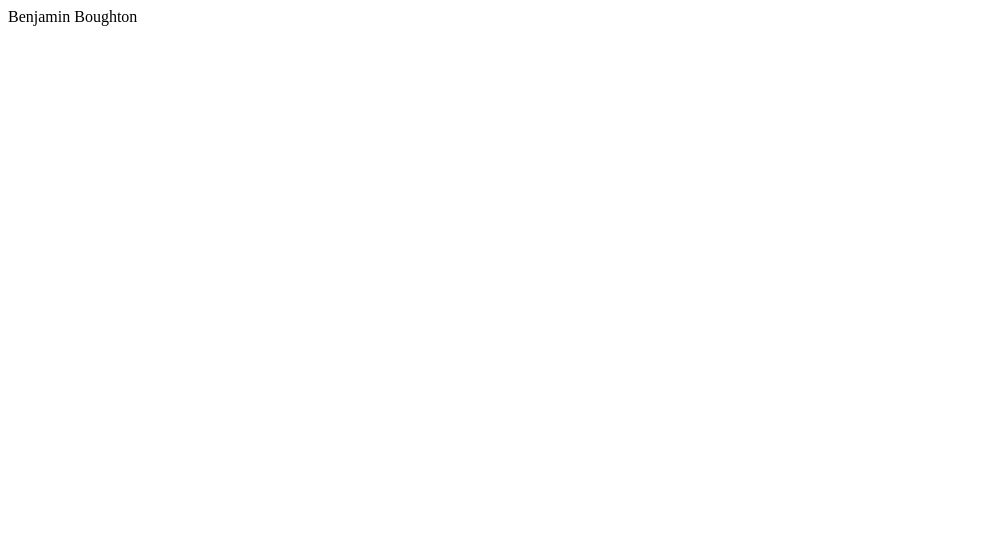
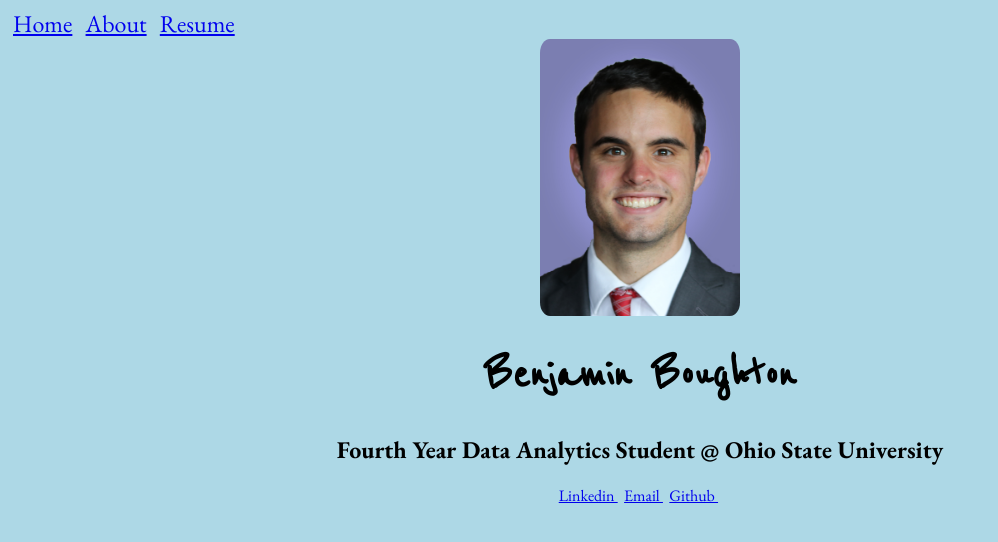
Before and after one commit to BenjaminBoughton/BenjaminBoughton.github.io, a plain HTML site: page index.html in a window 1280 px wide. Shown: the whole page, without its empty margins (0-998 px from the left). Drawn offline with nearby package versions, Linux system fonts and the light colour scheme.

Commit message:
First steps

```diff
--- /dev/null
+++ b/CSS/main.css
@@ -0,0 +1,33 @@
+body {
+	background: lightblue;
+	font-family: 'EB Garamond', serif;
+	/*background-image: url("../Images/Background.jpg");*/
+}
+
+img {
+	width: 200px;
+	border-radius: 5%;
+	/*centers image*/
+	margin: 0 auto;
+	display: block;
+
+}
+
+h1, h2 {
+	text-align: center;
+}
+
+h1 {
+	font-family: 'Reenie Beanie', cursive;
+	font-size: 50px;
+}
+
+footer {
+	text-align: center;
+}
+
+header a{
+	padding: 5px;
+	font-size: 18pt;
+	font-weight: 100;
+}
--- a/index.html
+++ b/index.html
@@ -1 +1,46 @@
-Benjamin Boughton
+<html>
+
+<head>
+	<title>Benjamin Boughton's Website</title>
+	<link href="https://fonts.googleapis.com/css?family=EB+Garamond:400,400i,500,500i,600,600i,700,700i,800,800i|Reenie+Beanie" rel="stylesheet">
+	<link href = "CSS/main.css" rel = "stylesheet">
+</head>
+
+<body>
+<header>
+	<a href= "/">Home</a>
+
+	<a href= "/about.html">About</a>
+
+	<a href= "/resume.html">Resume</a>
+
+</header>
+
+<img src = "benheadshot.jpg">
+
+<h1>Benjamin Boughton</h1>
+<h2>Fourth Year Data Analytics Student @ Ohio State University</h2>
+<footer>
+	<a href= "https://www.linkedin.com/in/benjamindboughton/">
+	Linkedin
+	</a>&nbsp;
+
+	<a href= "mailto:boughton.16@osu.edu">
+	Email
+	</a>&nbsp;
+
+	<a href= "https://github.com/BenjaminBoughton">
+	Github
+	</a>&nbsp;
+</footer>
+</body>
+
+
+
+
+
+
+
+
+
+</html>
```
Also changed, not shown: about.html (added, +1 -0 lines), resume.html (added, +1 -0 lines), Images/Background.jpg (added), benheadshot.jpg (added), 1 other file.
